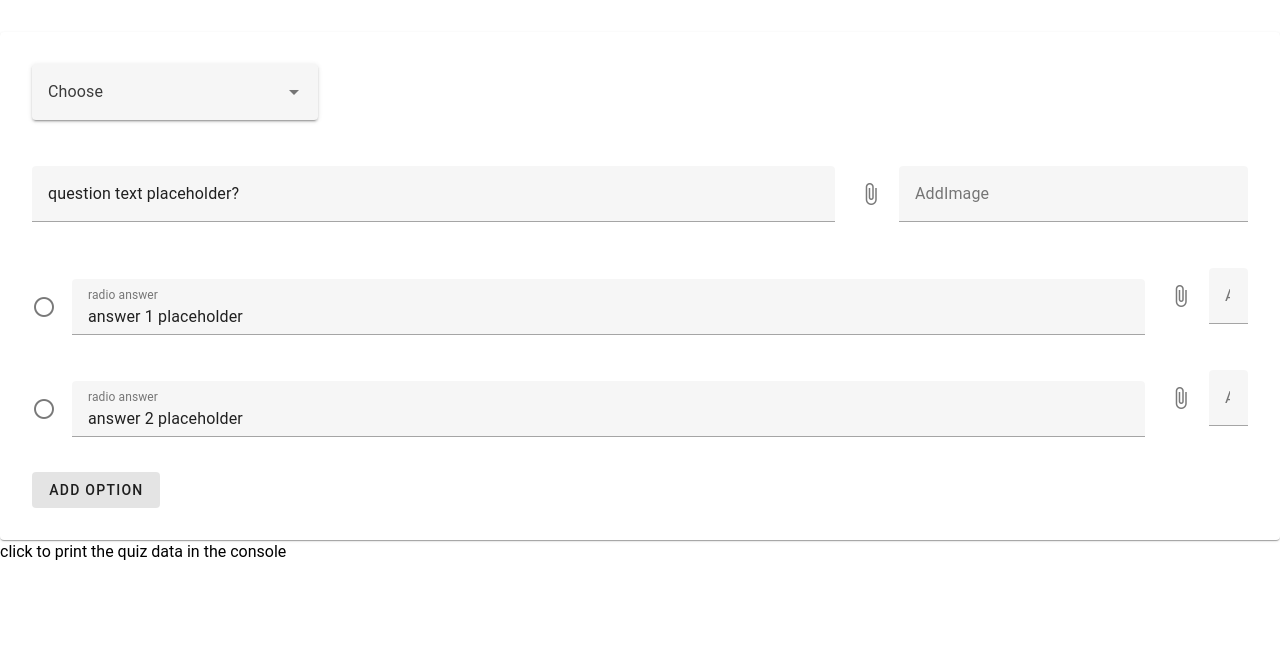
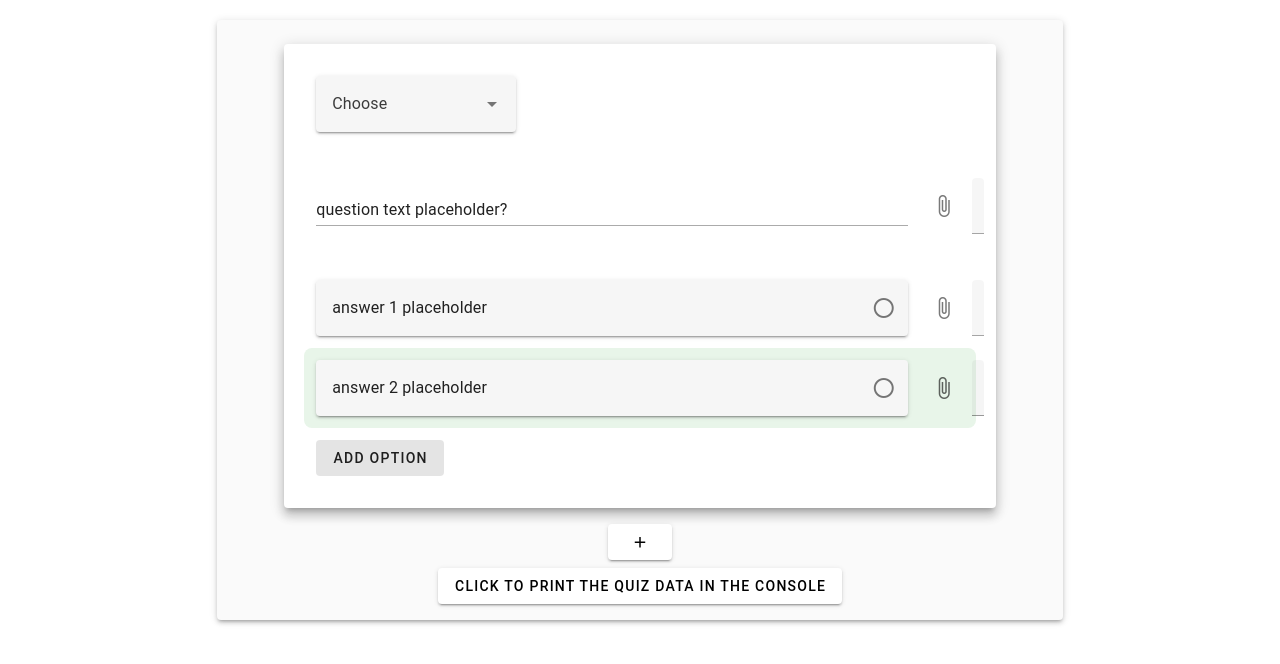
Before and after one commit to Mohanadfarid/quizApp, a Vue app: page / in a window 1280 px wide. Shown: the top 664 px of the page. Built offline with nearby package versions, Linux system fonts and the light colour scheme.

Commit message:
changed the ui of the answers + added add q and a

```diff
--- a/src/components/QuizCard.vue
+++ b/src/components/QuizCard.vue
@@ -1,16 +1,31 @@
 <template>
-  <div v-for="(question, index) in quizStore.questions" :key="index">
-    <QuestionCard :questionId="question.id" />
+  <v-row class="d-flex justify-center"
+    ><v-col
+      cols="11"
+      md="8"
+      xl="6"
+    >
+      <v-card elevation="3" class="d-flex flex-column align-center bg-grey-lighten-5 mt-5 pa-4">
+        <div
+          v-for="(question, index) in quizStore.questions"
+          :key="question.id"
+        >
+          <QuestionCard :questionId="question.id" />
+        </div>
+        <v-btn class="my-2" @click="quizStore.addQuestion()"><v-icon>mdi-plus</v-icon></v-btn>
 
-  </div>
-  <button @click="console.log(quizStore.questions)">click to print the quiz data in the console</button>
+        <v-btn @click="console.log(quizStore.questions)">
+          click to print the quiz data in the console
+        </v-btn>
+      </v-card>
+    </v-col>
+  </v-row>
 </template>
 
 <script setup>
   import { useQuizStore } from "@/stores/quiz";
   import QuestionCard from "../components/question/QuestionCard.vue";
   const quizStore = useQuizStore();
-
 </script>
 
 <style lang="scss" scoped></style>
--- a/src/components/question/Question.vue
+++ b/src/components/question/Question.vue
@@ -1,23 +1,23 @@
 <script setup>
-
   import { useQuizStore } from "@/stores/quiz";
   import QuestionAnswersContainer from "./QuestionAnswersContainer.vue";
   const { questionId } = defineProps(["questionId"]);
 
-  const quizStore= useQuizStore()
+  const quizStore = useQuizStore();
 </script>
 
 <template>
-  <v-row>
+  <v-row class="d-flex">
     <!-- question header -->
-    <v-col cols="8">
+    <v-col>
       <v-text-field
+        variant="underlined"
         v-model="quizStore.questions[questionId].text"
         hide-details="auto"
       ></v-text-field>
     </v-col>
     <!-- img input -->
-    <v-col>
+    <v-col cols="1">
       <v-file-input
         v-model="quizStore.questions[questionId].image"
         accept="image/*"
@@ -25,7 +25,6 @@
       ></v-file-input>
     </v-col>
   </v-row>
-
   <QuestionAnswersContainer :questionId="questionId" />
 </template>
 
--- a/src/components/question/QuestionAnswersContainer.vue
+++ b/src/components/question/QuestionAnswersContainer.vue
@@ -3,6 +3,10 @@
   import QuestionAnswer from "./QuestionAnswer.vue";
   const { questionId } = defineProps(["questionId"]);
   const quizStore = useQuizStore();
+
+  const handleAddOption = () => {
+    quizStore.addAnswer(questionId)
+  };
 </script>
 
 <template>
@@ -12,10 +16,17 @@
       v-for="answer in quizStore.questions[questionId].answers"
       :key="answer.id"
     >
-      <QuestionAnswer :questionId="questionId" :answer="answer" />
+      <QuestionAnswer
+        :questionId="questionId"
+        :answer="answer"
+      />
     </v-col>
     <v-col cols="12">
-      <v-btn variant="tonal">Add Option</v-btn>
+      <v-btn
+        variant="tonal"
+        @click="handleAddOption"
+        >Add Option</v-btn
+      >
     </v-col>
   </v-row>
 </template>
--- a/src/components/question/QuestionCard.vue
+++ b/src/components/question/QuestionCard.vue
@@ -1,16 +1,20 @@
 <script setup>
-
   import Question from "./Question.vue";
   import { useQuizStore } from "@/stores/quiz";
-  const { questionId } = defineProps(['questionId'])
+  const { questionId } = defineProps(["questionId"]);
   const quizStore = useQuizStore();
-
 </script>
 <template>
-  <v-card class="pa-8 mt-8">
+  <v-card
+    elevation="8"
+    class="ma-2 pa-8"
+  >
     <!-- select question type -->
     <v-row>
-      <v-col cols="3"
+      <v-col
+        cols="12"
+        sm="6"
+        lg="4"
         ><v-select
           class="width-25"
           v-model="quizStore.questions[questionId].type"
--- a/src/components/question/questionAnswers/CheckBoxAnswer.vue
+++ b/src/components/question/questionAnswers/CheckBoxAnswer.vue
@@ -1,25 +1,46 @@
 <script setup>
+  import { useQuizStore } from "@/stores/quiz";
+  import { computed } from "vue";
   const { answer, questionId } = defineProps(["answer", "questionId"]);
+  const quizStore = useQuizStore();
+
+  const IsAnswerKey = computed(() => {
+    return quizStore.questions[questionId].answerKeyId === answer.id
+      ? true
+      : false;
+  });
+
+  const classes = {
+    "bg-green-lighten-5": IsAnswerKey.value,
+    "text-h4": IsAnswerKey.value,
+    "rounded-lg": IsAnswerKey.value,
+  };
 </script>
 
-
 <template>
-        <v-row class="d-flex align-center">
+  <v-row
+    class="d-flex align-center justify-center"
+    :class="classes"
+  >
     <v-col cols="11">
       <v-text-field
-          prepend-icon="mdi-circle-outline"
-          v-model="questionTitle"
+        variant="solo-filled"
+        append-inner-icon="mdi-checkbox-blank-outline"
+        v-model="quizStore.questions[questionId].answers[answer.id].text"
         hide-details="auto"
-          label="radio answer"
       ></v-text-field>
-      </v-col >
-      <v-col class="" cols="1">
-        <label for="aaa"><v-icon>mdi-image-plus</v-icon></label>
-        <input id="aaa" class="file-input" type="file">
+    </v-col>
+    <v-col
+      class=""
+      cols="1"
+    >
+      <v-file-input
+        class="d-flex"
+        v-model="quizStore.questions[questionId].answers[answer.id].image"
+        accept="image/*"
+      ></v-file-input>
     </v-col>
   </v-row>
 </template>
 
-
-
 <style lang="scss" scoped></style>
--- a/src/components/question/questionAnswers/ImageAnswer.vue
+++ b/src/components/question/questionAnswers/ImageAnswer.vue
@@ -1,24 +1,46 @@
 <script setup>
+  import { useQuizStore } from "@/stores/quiz";
+  import { computed } from "vue";
   const { answer, questionId } = defineProps(["answer", "questionId"]);
+  const quizStore = useQuizStore();
+
+  const IsAnswerKey = computed(() => {
+    return quizStore.questions[questionId].answerKeyId === answer.id
+      ? true
+      : false;
+  });
+
+  const classes = {
+    "bg-green-lighten-5": IsAnswerKey.value,
+    "rounded-lg": IsAnswerKey.value,
+  };
 </script>
 
 <template>
-    <v-row>
+  <v-row
+    class="d-flex align-center "
+    :class="classes"
+
+  >
     <v-col cols="11">
       <v-text-field
-          prepend-icon="mdi-circle-outline"
-          v-model="questionTitle"
+        variant="solo-filled"
+        append-inner-icon="mdi-circle-outline"
+        v-model="quizStore.questions[questionId].answers[answer.id].text"
         hide-details="auto"
-          label="image answer"
       ></v-text-field>
-      </v-col cols="2">
-      <v-col>
-        <label for="aaa"><v-icon>mdi-image-plus</v-icon></label>
-        <input id="aaa" class="file-input" type="file">
+    </v-col>
+    <v-col
+      class=""
+      cols="1"
+    >
+      <v-file-input
+        class="d-flex"
+        v-model="quizStore.questions[questionId].answers[answer.id].image"
+        accept="image/*"
+      ></v-file-input>
     </v-col>
   </v-row>
 </template>
 
-
-
 <style lang="scss" scoped></style>
--- a/src/components/question/questionAnswers/RadioAnswer.vue
+++ b/src/components/question/questionAnswers/RadioAnswer.vue
@@ -1,18 +1,34 @@
 <script setup>
   import { useQuizStore } from "@/stores/quiz";
-
+  import { computed } from "vue";
   const { answer, questionId } = defineProps(["answer", "questionId"]);
   const quizStore = useQuizStore();
+
+  const IsAnswerKey = computed(() => {
+    return quizStore.questions[questionId].answerKeyId === answer.id
+      ? true
+      : false;
+  });
+
+  const classes = {
+    "bg-green-lighten-5": IsAnswerKey.value,
+    "text-h4": IsAnswerKey.value,
+    "rounded-lg": IsAnswerKey.value,
+  };
 </script>
 
 <template>
-  <v-row class="d-flex align-center">
-    <v-col cols="11">
+  <v-row
+    :class="classes"
+    class="d-flex align-center rounded"
+  >
+    <v-col>
       <v-text-field
-        prepend-icon="mdi-circle-outline"
+        variant="solo-filled"
+        append-inner-icon="mdi-circle-outline"
         v-model="quizStore.questions[questionId].answers[answer.id].text"
         hide-details="auto"
-        label="radio answer"
+        class="success--background"
       ></v-text-field>
     </v-col>
     <v-col
@@ -20,6 +36,7 @@
       cols="1"
     >
       <v-file-input
+        class="d-flex"
         v-model="quizStore.questions[questionId].answers[answer.id].image"
         accept="image/*"
         label="AddImage"
@@ -28,4 +45,4 @@
   </v-row>
 </template>
 
-<style lang="scss" scoped></style>
+<style scoped></style>
--- a/src/components/question/questionAnswers/TrueFalseAnswer.vue
+++ b/src/components/question/questionAnswers/TrueFalseAnswer.vue
@@ -1,25 +1,47 @@
+<script setup>
+  import { useQuizStore } from "@/stores/quiz";
+  import { computed } from "vue";
+  const { answer, questionId } = defineProps(["answer", "questionId"]);
+  const quizStore = useQuizStore();
 
-<script setup>
-  const { answer, questionId } = defineProps(["answer", "questionId"]);
+  const IsAnswerKey = computed(() => {
+    return quizStore.questions[questionId].answerKeyId === answer.id
+      ? true
+      : false;
+  });
+
+  const classes = {
+    "bg-green-lighten-5": IsAnswerKey.value,
+    "text-h4": IsAnswerKey.value,
+    "rounded-lg": IsAnswerKey.value,
+  };
 </script>
 
 <template>
-    <v-row>
+  <v-row
+    class="d-flex align-center"
+    :class="classes"
+  >
     <v-col cols="11">
       <v-text-field
-          prepend-icon="mdi-circle-outline"
-          v-model="questionTitle"
+        variant="solo-filled"
+        append-inner-icon="mdi-circle-outline"
+        v-model="quizStore.questions[questionId].answers[answer.id].text"
         hide-details="auto"
-          label="truefalse answer"
       ></v-text-field>
-      </v-col cols="2">
-      <v-col>
-        <label for="aaa"><v-icon>mdi-image-plus</v-icon></label>
-        <input id="aaa" class="file-input" type="file">
+    </v-col>
+    <v-col
+      class=""
+      cols="1"
+    >
+      <v-file-input
+        class="d-flex"
+        v-model="quizStore.questions[questionId].answers[answer.id].image"
+        accept="image/*"
+        label="AddImage"
+      ></v-file-input>
     </v-col>
   </v-row>
 </template>
 
-
-
 <style lang="scss" scoped></style>
--- a/src/stores/quiz.js
+++ b/src/stores/quiz.js
@@ -6,6 +6,27 @@ export const useQuizStore = defineStore("quiz", () => {
     quizTitle: "",
   });
 
+  const initialQuestion = {
+    id: 0,
+    type: "Choose",
+    image: null,
+    text: "question text placeholder?",
+    mark: 1,
+    answerKeyId: null,
+    answerKeyIds: null,
+    answers: [
+      {
+        id: 0,
+        text: "answer 1 placeholder",
+        image: null,
+      },
+      {
+        id: 1,
+        text: "answer 2 placeholder",
+        image: null,
+      },
+    ],
+  };
   const questions = ref([
     {
       id: 0,
@@ -13,7 +34,8 @@ export const useQuizStore = defineStore("quiz", () => {
       image: null,
       text: "question text placeholder?",
       mark: 1,
-      answerKeyId: null,
+      answerKeyId: 1,
+      answerKeyIds: null,
       answers: [
         {
           id: 0,
@@ -29,11 +51,19 @@ export const useQuizStore = defineStore("quiz", () => {
     },
   ]);
 
-  const addQuestion = () => {};
+  const addQuestion = () => {
+    const newQuestionObj = JSON.parse(JSON.stringify(initialQuestion));
+    newQuestionObj.id = questions.value.length;
+    questions.value.push(newQuestionObj);
+  };
 
-  const addAnswer = () => {};
+  const addAnswer = (questionId) => {
+    const newAnswerObj = JSON.parse(JSON.stringify(initialQuestion.answers[0]));
+    newAnswerObj.id = questions.value[questionId].answers.length;
+    questions.value[questionId].answers.push(newAnswerObj);
+  };
 
-  return { quizData,questions, addQuestion, addAnswer };
+  return { quizData, questions, addQuestion, addAnswer, initialQuestion };
 });
 
 // {
```
Lines whose indentation alone changed are shown as unchanged.
